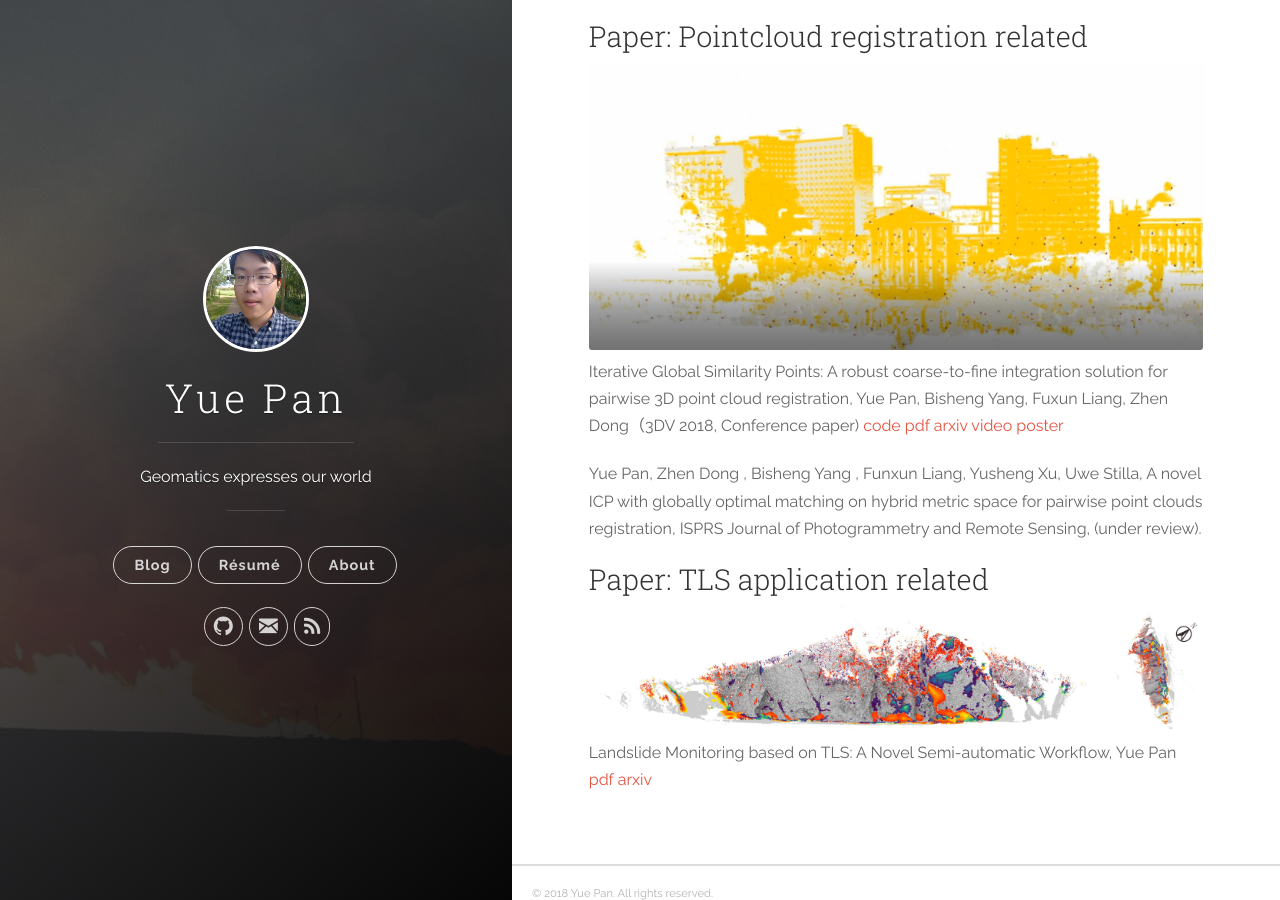
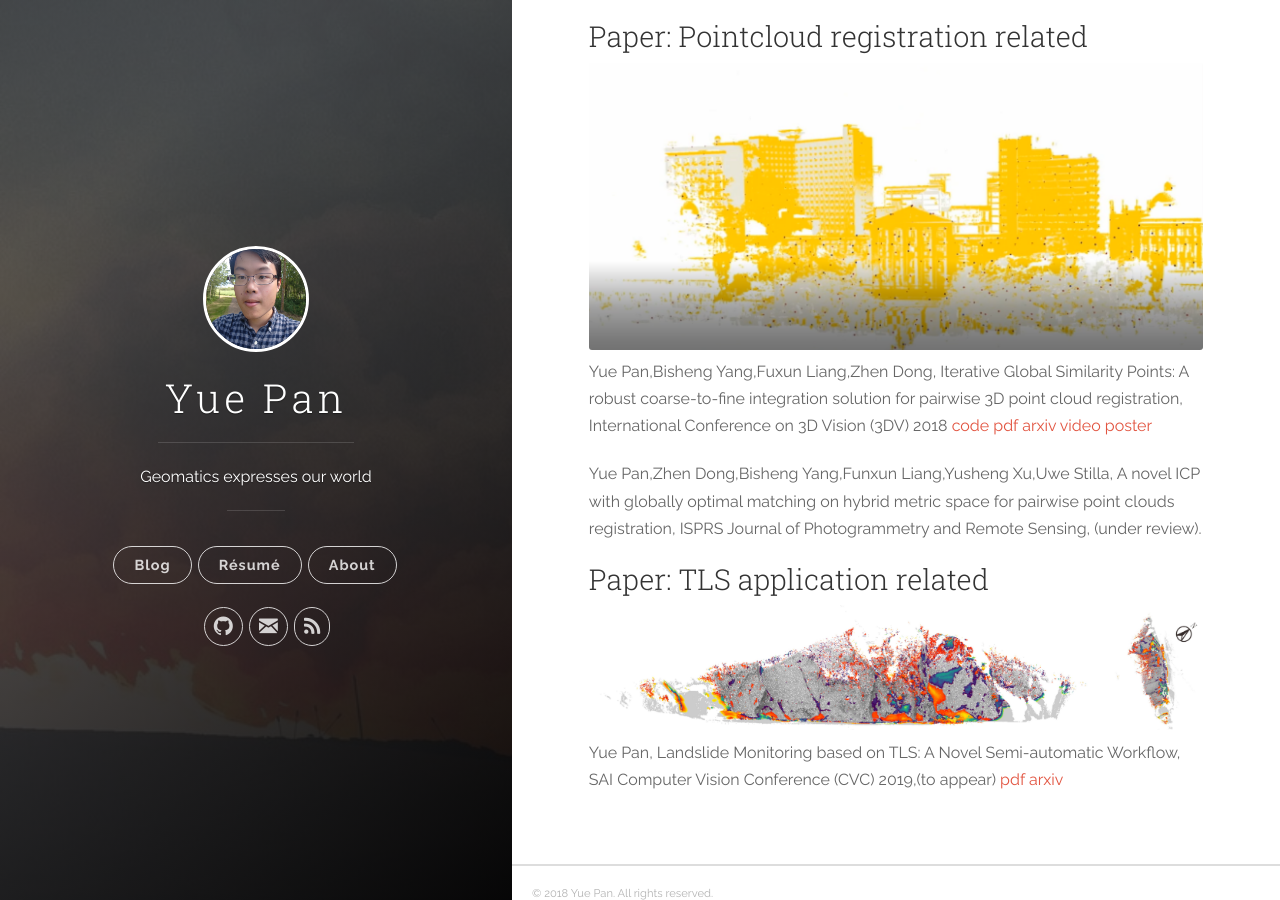
Before and after one commit to YuePanEdward/YuePanEdward.github.io, a Jekyll site: the page built from _posts/2018-12-01-about.md, in a window 1280 px wide and 900 px high, scrolled down 3439 px. Built offline with Jekyll 4.4.1, drawn with Linux system fonts in a browser that asks for light colours.

Commit message:
Update 2018-12-01-about.md

```diff
--- a/_posts/2018-12-01-about.md
+++ b/_posts/2018-12-01-about.md
@@ -94,10 +94,10 @@
 
 ### Paper: Pointcloud registration related
 ![alt text]({{ site.baseurl }}/assets/whureg.PNG)
-Iterative Global Similarity Points: A robust coarse-to-fine integration solution for pairwise 3D point cloud registration, Yue Pan, Bisheng Yang, Fuxun Liang, Zhen Dong（3DV 2018, Conference paper)  [code](https://github.com/YuePanEdward/IGSP)  [pdf]({{ site.baseurl }}/assets/3dv.pdf)  [arxiv](https://arxiv.org/abs/1808.03899)  [video](https://www.youtube.com/watch?v=DZr-8AceSqA) [poster]({{ site.baseurl }}/assets/3DVposter.pdf)
+Yue Pan,Bisheng Yang,Fuxun Liang,Zhen Dong, Iterative Global Similarity Points: A robust coarse-to-fine integration solution for pairwise 3D point cloud registration, International Conference on 3D Vision (3DV) 2018 [code](https://github.com/YuePanEdward/IGSP)  [pdf]({{ site.baseurl }}/assets/3dv.pdf)  [arxiv](https://arxiv.org/abs/1808.03899)  [video](https://www.youtube.com/watch?v=DZr-8AceSqA) [poster]({{ site.baseurl }}/assets/3DVposter.pdf)
 
-Yue Pan, Zhen Dong , Bisheng Yang , Funxun Liang, Yusheng Xu, Uwe Stilla, A novel ICP with globally optimal matching on hybrid metric space for pairwise point clouds registration, ISPRS Journal of Photogrammetry and Remote Sensing, (under review).
+Yue Pan,Zhen Dong,Bisheng Yang,Funxun Liang,Yusheng Xu,Uwe Stilla, A novel ICP with globally optimal matching on hybrid metric space for pairwise point clouds registration, ISPRS Journal of Photogrammetry and Remote Sensing, (under review).
 
 ### Paper: TLS application related
 ![alt text]({{ site.baseurl }}/assets/tlslandslide.jpg)
-Landslide Monitoring based on TLS: A Novel Semi-automatic Workflow, Yue Pan [pdf]({{ site.baseurl }}/assets/1809.03305.pdf) [arxiv](https://arxiv.org/abs/1809.03305)
+Yue Pan, Landslide Monitoring based on TLS: A Novel Semi-automatic Workflow, SAI Computer Vision Conference (CVC) 2019,(to appear) [pdf]({{ site.baseurl }}/assets/1809.03305.pdf) [arxiv](https://arxiv.org/abs/1809.03305)
```
